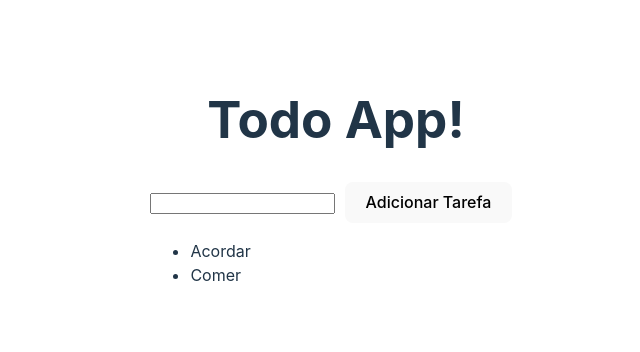
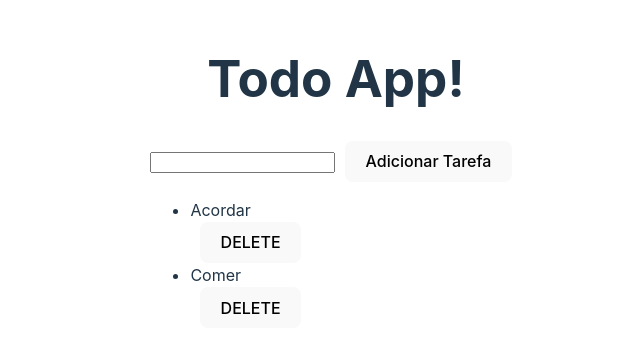
Before and after one commit to HenrikSantos/todo-app-with-TypeScript, a React (Vite) app: page / in a window 1280 px wide. Shown: the part 220-572 px from the top of the page, without its empty margins (304-944 px from the left). Built offline with nearby package versions, Linux system fonts and the light colour scheme.

Commit message:
feat: delete buton

```diff
--- a/src/App.tsx
+++ b/src/App.tsx
@@ -27,6 +27,10 @@ function App() {
     }
   }
 
+  const deleteTodo = (todoToDelete: string) => {
+    setTodoArr((prev) => prev.filter((el) => el !== todoToDelete));
+  };
+
   return (
     <div className="App">
       <h1>Todo App!</h1>
@@ -43,7 +47,18 @@ function App() {
       </div>
       <div className='list'>
         <ul>
-          {todoArr.map((el) => <li key={el}>{el}</li>)}
+          {
+            todoArr.map((el) => {
+              return(
+                <div key={el}>
+                  <li>{el}</li>
+                  <button type='button' onClick={() => deleteTodo(el)}>
+                    DELETE
+                  </button>
+                </div>
+             )
+            })
+          }
         </ul>
       </div>
     </div>
```
